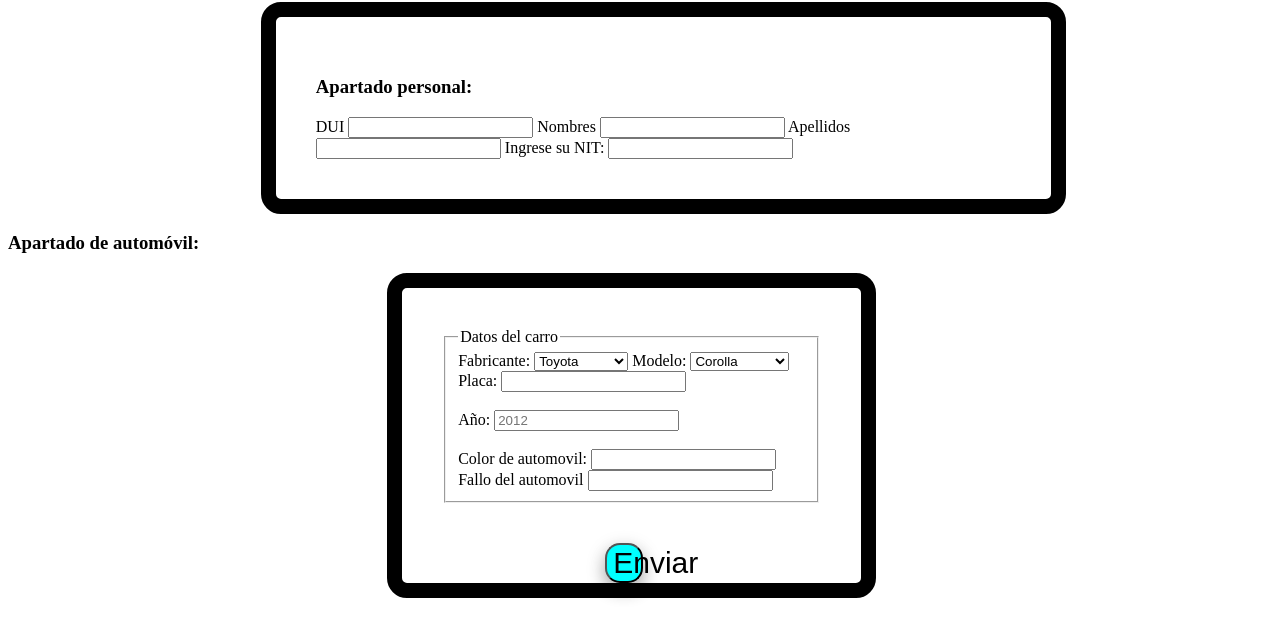
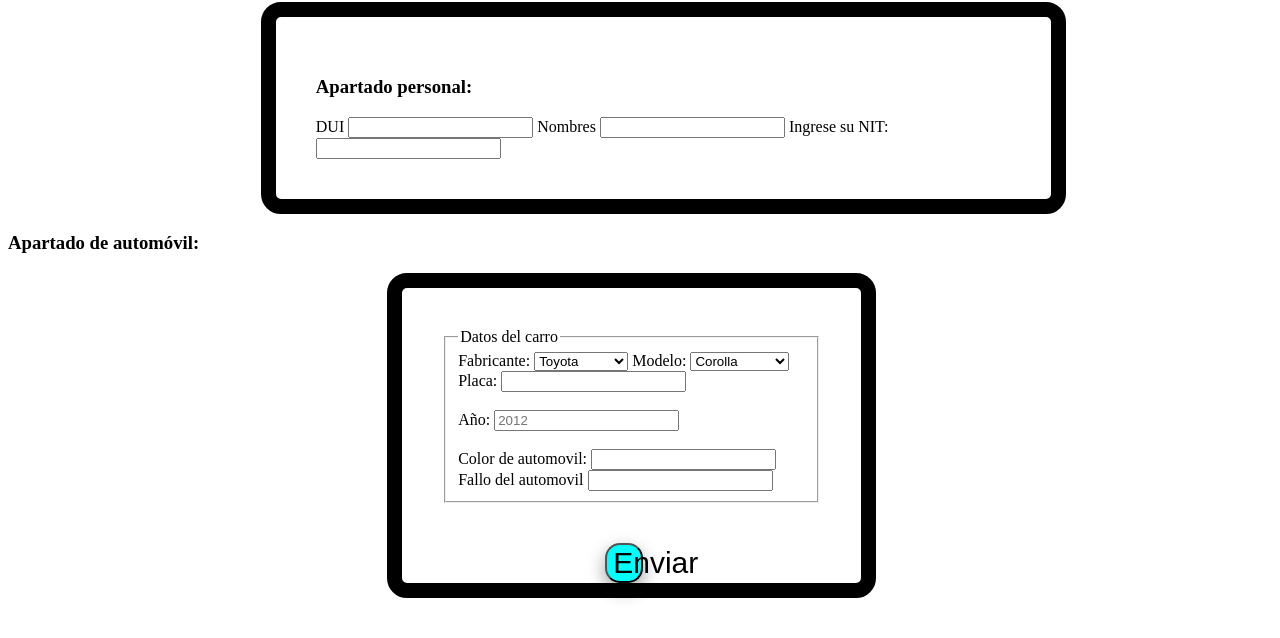
Before and after one commit to m4c4c0/TallerPractico3, a plain HTML site: page index.html in a window 1280 px wide. Shown: the part 74-712 px from the top of the page. Drawn offline with Linux system fonts and the light colour scheme.

Commit message:
Update index.html

```diff
--- a/index.html
+++ b/index.html
@@ -20,8 +20,7 @@
                     <input type="text" name="numdu" id="numdu">
                     <label>Nombres</label>
                     <input type="text" name="nombre" id="nombre">
-                    <label>Apellidos</label>
-                    <input type="text" name="apellido" id="apellido">
+
                     <label>Ingrese su NIT: </label>
                     <input type="text" name="nit" id="nit">
                 </div>
```
